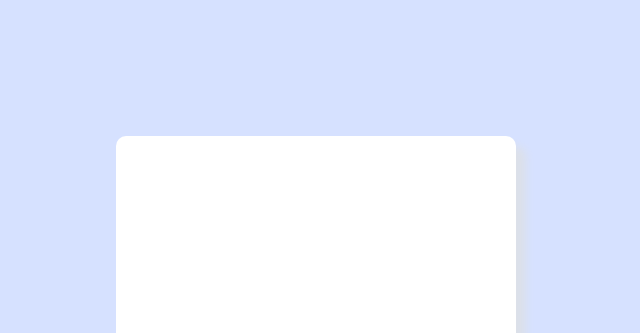
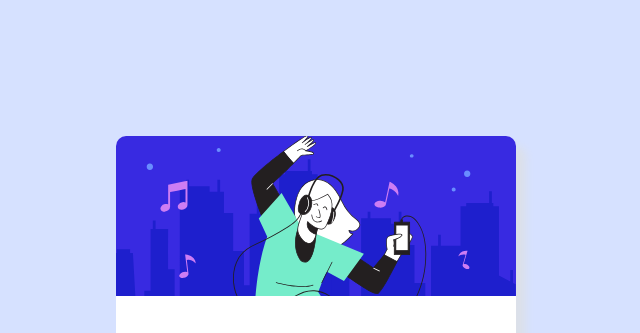
Before and after one commit to antoebtfr/fM_Order_summary, a plain HTML site: page index.html in a window 1280 px wide. Shown: the top 333 px of the page, without its empty margins (324-964 px from the left). Drawn offline with Linux system fonts and the light colour scheme; the site is published under a folder, as on GitHub Pages, so addresses that start at the root find nothing.

Commit message:
Update order_summary.css

```diff
--- a/css/order_summary.css
+++ b/css/order_summary.css
@@ -12,7 +12,7 @@
 }
 
 #os-illustration {
-    background-image: url(/images/illustration-hero.svg);
+    background-image: url(../images/illustration-hero.svg);
     background-position: center;
     background-size: cover;
     width: 100%;
```
